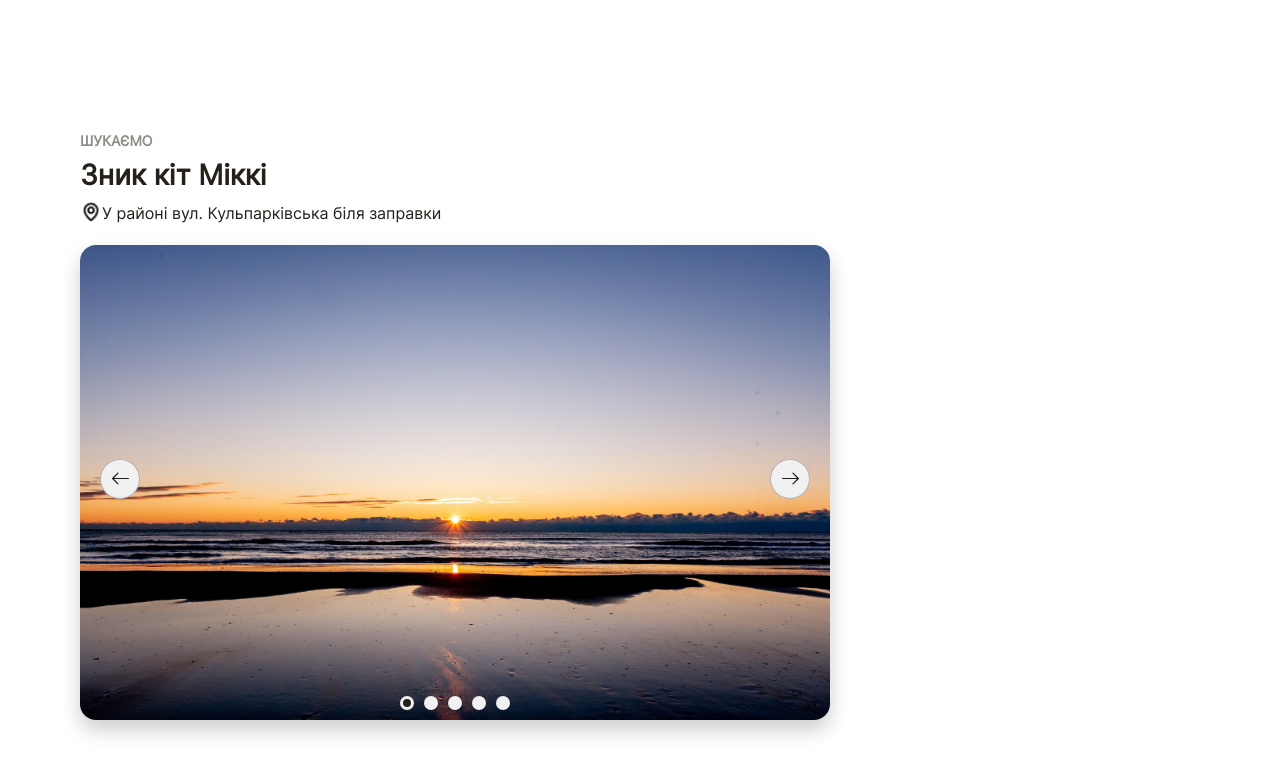
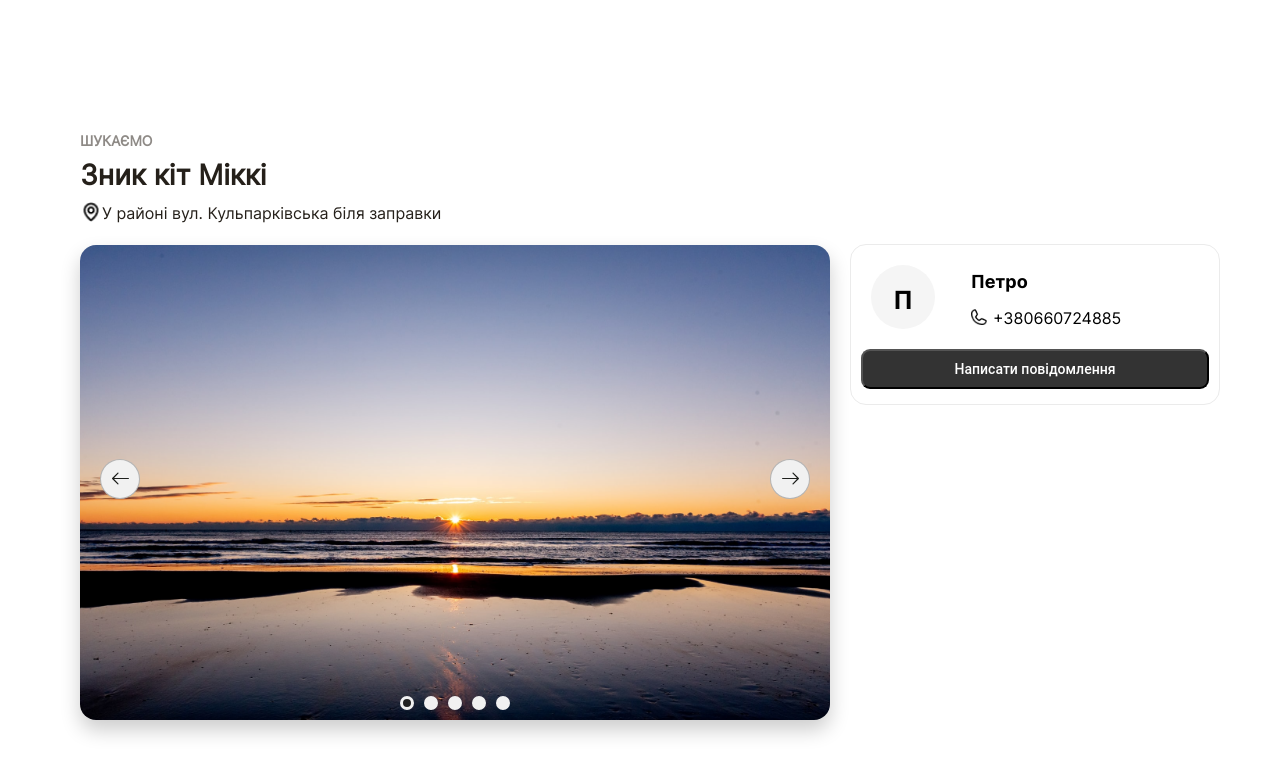
Before and after one commit to OlexiiHryhorashyk/PawMate_Front, a React (Create React App) app: page /pet_card_info in a window 1280 px wide. Shown: the top 776 px of the page. Built offline with nearby package versions, Linux system fonts and the light colour scheme; the HTML template or start-up script is replaced by a standard one.

Commit message:
added pet owner contacts box

```diff
--- a/src/components/PetCardInfo/PetCardInfo.css
+++ b/src/components/PetCardInfo/PetCardInfo.css
@@ -72,3 +72,93 @@
 #loc_text{
     margin-left: 22px;
 }
+.ContactsBox{
+    box-sizing: border-box;
+    position: absolute;
+    width: max-content;
+    height: max-content;
+    left: 770px;
+    top: 120px;
+    background: #FFFFFF;
+    border: 1px solid #EBEBEB;
+    border-radius: 16px;
+}
+
+.OwnerImage{
+    width: 64px;
+    height: 64px;
+    background: #F5F5F5;
+    border-radius: 100px;
+    margin: 20px;
+    position: relative
+}
+
+.OwnerImage p{
+    position: absolute;
+    top: 15%;
+    left: 50%;
+    margin-right: -50%;
+    transform: translate(-50%, -50%);
+    font-family: 'Inter-Bold';
+    font-style: normal;
+    font-weight: 500;
+    font-size: 25px;
+    line-height: 24px;
+    color: #000000;
+
+}
+
+.ContactOwnerButton{
+    display: flex;
+    flex-direction: row;
+    justify-content: center;
+    align-items: center;
+    padding: 8px 16px;
+    gap: 4px;
+    margin: 20px 10px 15px;
+    width: 348px;
+    height: 40px;
+    left: 32px;
+    top: 124px;
+    background: #333333;
+    border-radius: 9px;
+    font-family: 'Roboto';
+    font-style: normal;
+    font-weight: 500;
+    font-size: 14px;
+    line-height: 24px;
+    color: #FFFFFF;
+}
+.OwnerContacts{
+    position: absolute;
+    top: 5px;
+    left: 120px;
+}
+.OwnerName{
+    width: max-content;
+    height: max-content;
+    font-family: 'Inter-Bold';
+    font-style: normal;
+    font-weight: 600;
+    margin-bottom: 10px;
+    font-size: 18px;
+    line-height: 28px;
+    color: #000000;
+}
+.OwnerPhone{
+    width: max-content;
+    height: max-content;
+    font-family: 'Inter-Regular';
+    font-style: normal;
+    margin-top: 10px;
+    font-weight: 400;
+    font-size: 16px;
+    line-height: 24px;
+    color: #000000;
+}
+#phoneIcon{
+    position: absolute;
+    margin-top: 3px;
+    width: 16px;
+    height: 16px;
+}
--- a/src/components/PetCardInfo/PetCardInfo.js
+++ b/src/components/PetCardInfo/PetCardInfo.js
@@ -2,7 +2,8 @@ import React from "react"
 import "../../pages/common.css"
 import "./PetCardInfo.css"
 import ImageSlider from "./subcomponents/ImageSlider";
-import locationIcon from "./img/location_icon.png"
+import locationIcon from "./subcomponents/icons/location_icon.png"
+import Contacts from "./subcomponents/Contacts";
 
 
 
@@ -17,8 +18,8 @@ const PetCardInfo = () => {
             <p className="card_type">{cardType}</p>
             <h1 className="card_title">{cardTitle}</h1>
             <p className="card_location"><img id='locationIcon' src={locationIcon} alt={'*'}/><span id={"loc_text"}>{cardLocation}</span></p>
-
             <ImageSlider/>
+            <Contacts/>
         </div>
     )
 }
--- /dev/null
+++ b/src/components/PetCardInfo/subcomponents/Contacts.js
@@ -0,0 +1,28 @@
+import React from "react"
+import "../../../pages/common.css"
+import "../PetCardInfo.css"
+import phoneIcon from "../subcomponents/icons/phone_icon.png";
+
+
+
+
+
+
+const Contacts = () => {
+    const ownerName = "Петро";
+    const ownerPhone = "+380660724885";
+    return (
+        <div className="ContactsBox">
+            <div className="OwnerInfo">
+                <div className="OwnerImage"><p>{ownerName[0]}</p></div>
+                <div className="OwnerContacts">
+                    <p className="OwnerName">{ownerName}</p>
+                    <p className="OwnerPhone"><img id='phoneIcon' src={phoneIcon} alt={'*'}/><span id="loc_text">{ownerPhone}</span></p>
+                </div>
+            </div>
+            <button className="ContactOwnerButton">Написати повідомлення</button>
+        </div>
+    )
+}
+
+export default Contacts
```
Also changed, not shown: src/components/PetCardInfo/subcomponents/icons/location_icon.png (renamed from src/components/PetCardInfo/img/location_icon.png), src/components/PetCardInfo/subcomponents/icons/phone_icon.png (added).
